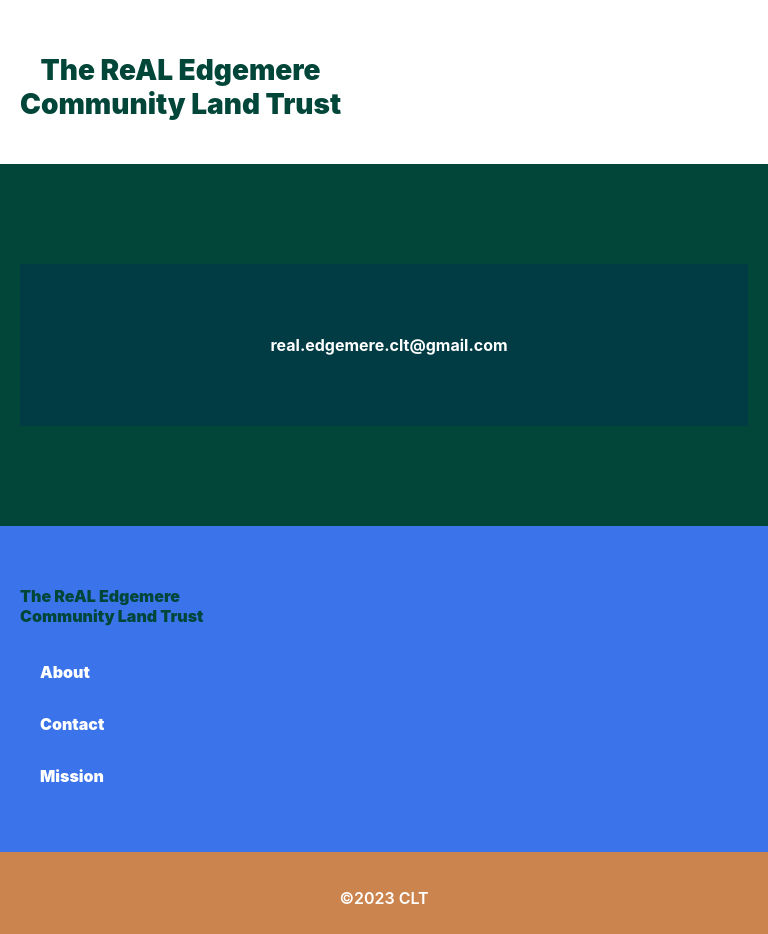
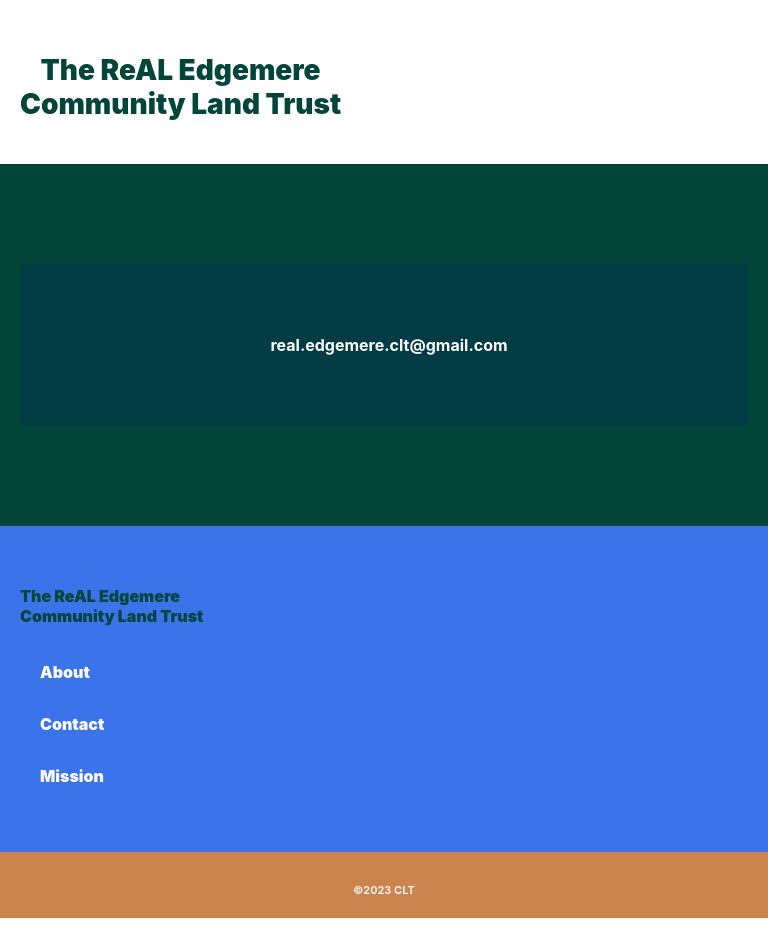
Before and after one commit to TaylorWill94/CLTmobile, a React (Create React App) app: page /contact in a window 768 px wide. Built offline with nearby package versions, Linux system fonts and the light colour scheme.

Commit message:
Changes footer font

```diff
--- a/src/components/Footer/Footer.css
+++ b/src/components/Footer/Footer.css
@@ -26,7 +26,7 @@
   }
 
   .site-author {
-    font-size: 1rem;
+    font-size: 0.6875rem;
     font-weight: 600;
     padding-top: 10px;
     text-align: center;
@@ -44,7 +44,7 @@
   }
 
   .site-author {
-    font-size: 1rem;
+    font-size: 0.6875rem;
     font-weight: 600;
     text-align: center;
     color: white;
@@ -59,7 +59,7 @@
   }
 
   .site-author {
-    font-size: 1rem;
+    font-size: 0.6875rem;
     font-weight: 600;
     text-align: center;
     color: white;
```
